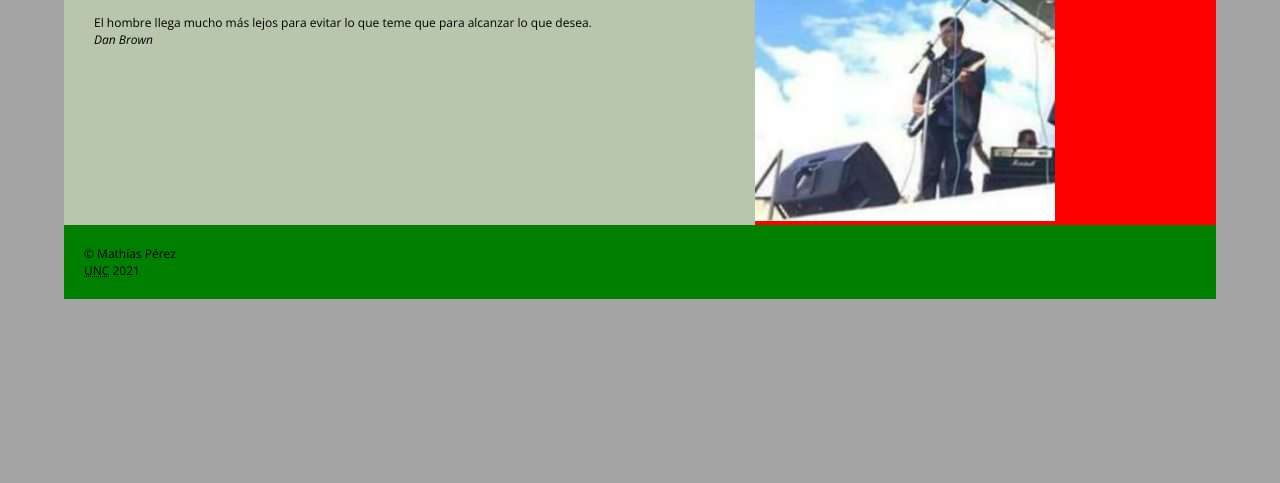
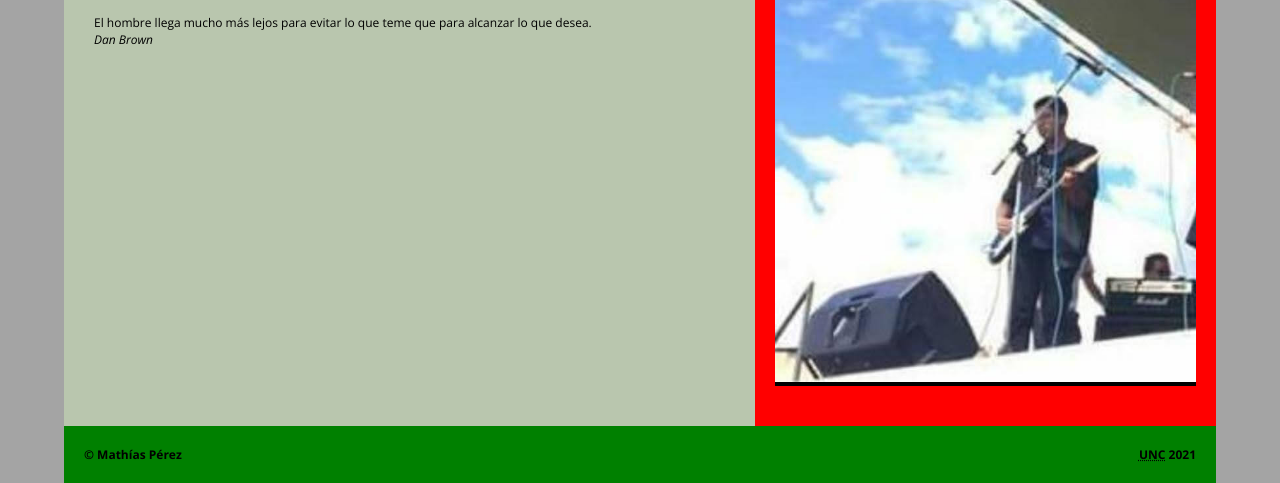
Before and after one commit to mathiasperez/mathiasperez.github.io, a plain HTML site: page index.html in a window 1280 px wide. Shown: the part 420-903 px from the top of the page. Before the commit the page ends 800 px from the top, so only its background shows below. Drawn offline with nearby package versions, Linux system fonts and the light colour scheme.

Commit message:
Arreglando elementos en Aside

```diff
--- a/estilos/estilopersonal.css
+++ b/estilos/estilopersonal.css
@@ -100,9 +100,10 @@ body{
 aside {
     width: 40%;
     background: red;
-    /* padding: 20px; */
+    padding: 20px;
     display: flex;
     flex-direction: column;
+    flex-wrap: wrap;
     justify-content: space-between;
 }
 
@@ -113,11 +114,23 @@ aside p {
 }
 
 aside .imglateral {
+    background: #000;
+    margin: 20px 0;
+}
 
+aside .imglateral img {
+    width: 100%;
 }
 
 .pie {
+    display: flex;
+    flex-direction: row;
+    justify-content: space-between;
     padding: 20px;
     background-color: green;
     width: 100%;
 }
+
+.pie p {
+    font-weight: 700;
+}
```
